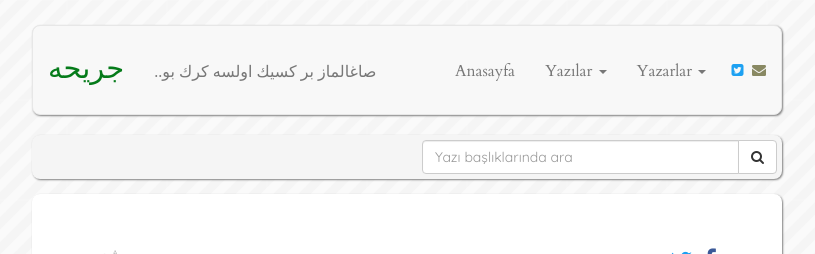
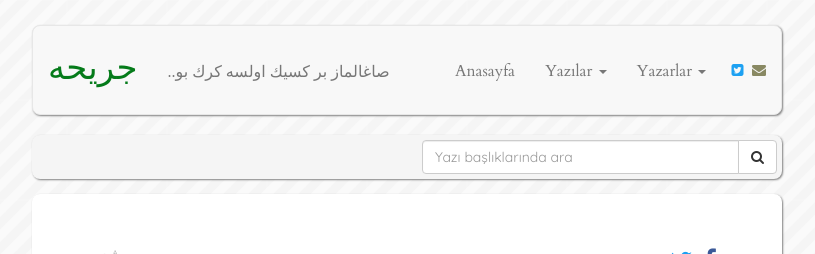
Before and after one commit to muhammedaydogdu/muhammedaydogdu.github.io, a Jekyll site: the page built from _posts/2018-03-27-yitik-gul-os.md, in a window 1280 px wide. Shown: the top 254 px of the page, without its empty margins (233-1048 px from the left). Built offline with Jekyll 4.4.1, drawn with Linux system fonts in a browser that asks for light colours; some web fonts are replaced.

Commit message:
Update style.css

```diff
--- a/css/style.css
+++ b/css/style.css
@@ -136,3 +136,7 @@ nav li a.social {
 .container .jumbotron h2.os-text {
   font-size: 38px;
 }
+
+#os-baslik {
+  font-size: 34px;
+}
```
